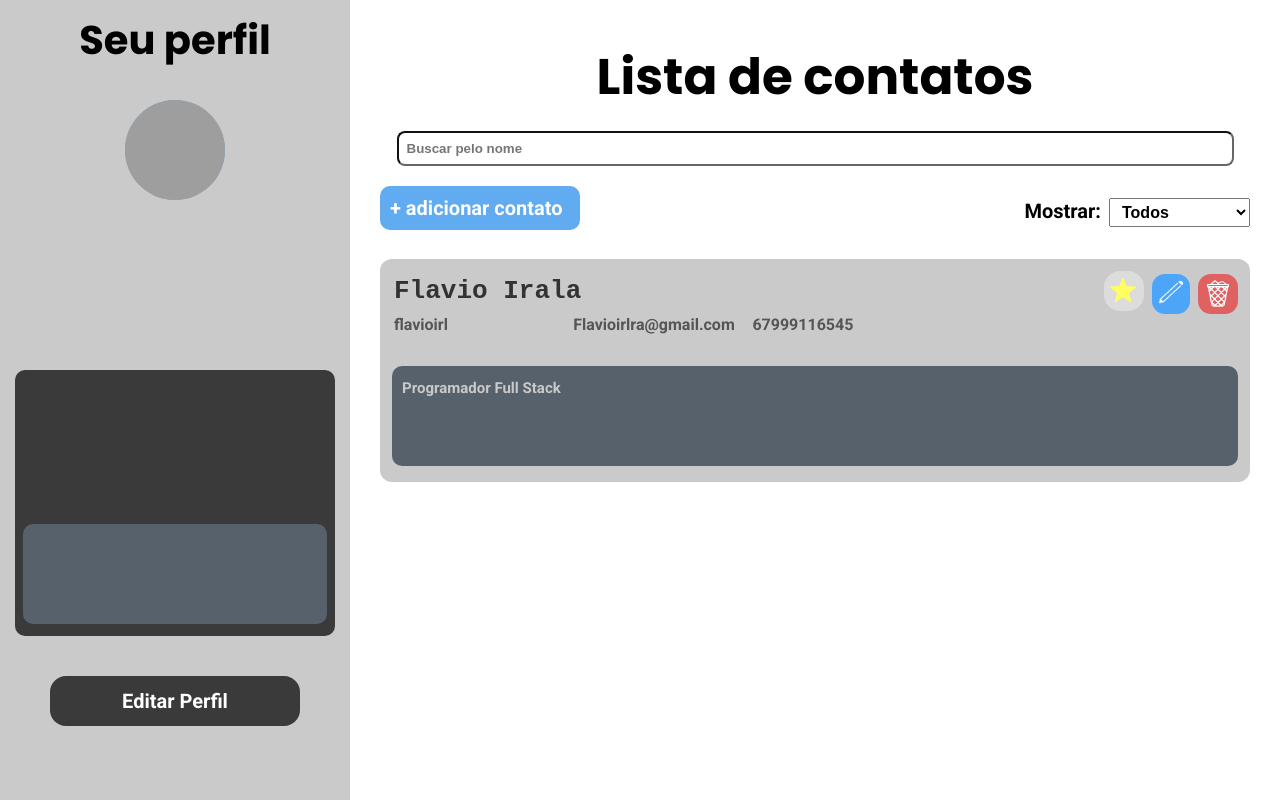
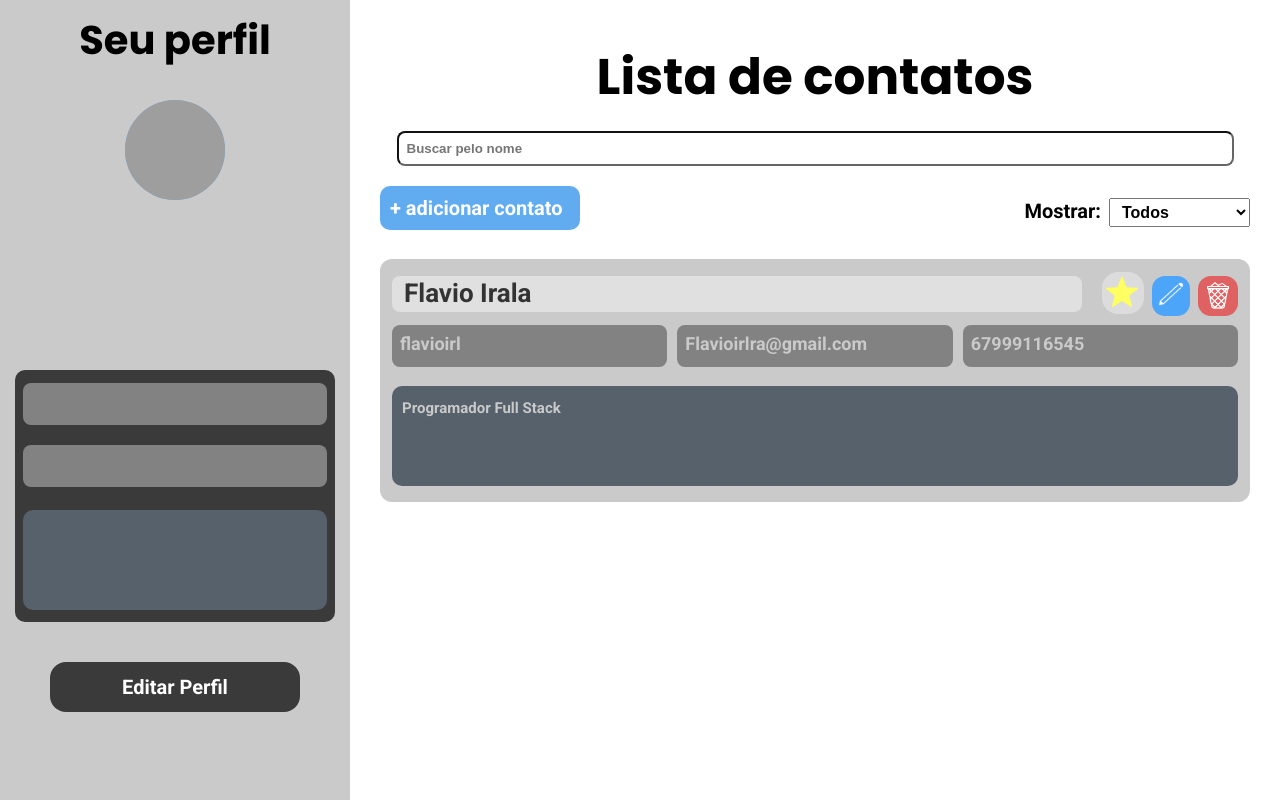
Before and after one commit to FlavioIrl/Agenda-Telefonica-React, a React (Vite) app: page /paginaPrincipal in a window 1280 px wide. Built offline with nearby package versions, Linux system fonts and the light colour scheme; grey boxes are pictures that could not be loaded.

Commit message:
algumas pequenas mudanças no visual

```diff
--- a/src/components/Contato/index.tsx
+++ b/src/components/Contato/index.tsx
@@ -2,7 +2,6 @@ import { useDispatch, useSelector } from 'react-redux'
 import { useState, useEffect, type ChangeEvent } from 'react'
 import type { RootState } from '../../store'
 import RegistroClass from '../../models/Registro'
-
 
 import * as enums from '../../utils/enums/Contato'
 
@@ -100,7 +99,9 @@ const Contato = ({
   }
 
   function alterarStatusContato(evento: ChangeEvent<HTMLInputElement>) {
-    const novoStatus = evento.target.checked ? enums.Favorito.SIM : enums.Favorito.NAO
+    const novoStatus = evento.target.checked
+      ? enums.Favorito.SIM
+      : enums.Favorito.NAO
     setStatusEdit(novoStatus)
 
     dispatch(
@@ -143,11 +144,11 @@ const Contato = ({
               </>
             ) : (
               <S.BotaoEditarContainer>
-                  {registro?.status === enums.Favorito.SIM && (
-                    <S.BotaoFavorito>
-                      <img src="/icons8-estrela.png" />
-                    </S.BotaoFavorito>
-                  )}
+                {registro?.status === enums.Favorito.SIM && (
+                  <S.BotaoFavorito>
+                    <img src="/icons8-estrela.png" />
+                  </S.BotaoFavorito>
+                )}
                 <S.BotaoEditar onClick={iniciarEdicao}>
                   <img src="/icons8-edit.png" />
                 </S.BotaoEditar>
@@ -164,7 +165,7 @@ const Contato = ({
             value={loginEdit}
             onChange={(e) => setLoginEdit(e.target.value)}
           />
-          <S.TextoContato
+          <S.TextoContatoEmail
             disabled={!estaEditando}
             value={emailEdit}
             onChange={(e) => setEmailEdit(e.target.value)}
--- a/src/components/Contato/styles.ts
+++ b/src/components/Contato/styles.ts
@@ -1,5 +1,5 @@
 import styled from 'styled-components'
-import { BotaoBase } from '../../styles'
+import { BotaoBase, TextArea } from '../../styles'
 
 export const CardContainer = styled.div`
   margin-right: 30px;
@@ -10,9 +10,9 @@ export const BotaoFavorito = styled.div`
   background-color: #dcdcdc;
   margin-bottom: 5px;
   color: white;
-  width: 40px;
-  height: 40px;
-  padding: 6px;
+  width: 42px;
+  height: 42px;
+  padding: 4px;
   border-radius: 16px;
 
   img {
@@ -51,36 +51,39 @@ export const Card = styled.div`
   margin-bottom: 20px;
 `
 
-export const Titulo = styled.textarea`
+export const Titulo = styled(TextArea)`
   font-size: 26px;
-  font-weight: bold;
   margin-bottom: 8px;
   color: #333;
-  height: 32px;
-  resize: none;
-  width: 100%;
-  border: none;
-  background-color: transparent;
-  overflow: hidden;
+  background-color: #e0e0e0;
+  height: 36px;
+  padding-left: 12px;
+  margin-right: 20px;
 
   @media (max-width: 768px) {
     font-size: 16px;
   }
 `
 
-export const TextoContato = styled.textarea`
-  font-size: clamp(13px, 4vw, 16px);
-  font-family: Roboto, sans-serif;
-  margin-right: 10px;
-  font-weight: bold;
-  line-height: 13px;
-  width: 20%;
-  height: 20px;
-  resize: none;
-  border: none;
-  background-color: transparent;
-  color: #555;
-  overflow: hidden;
+export const TextoContatoEmail = styled(TextArea)`
+  font-size: clamp(13px, 4vw, 18px);
+  height: 42px;
+  margin-inline: 10px;
+  margin-top: 5px;
+  margin-bottom: 11px;
+  padding: 8px;
+
+  @media (max-width: 768px) {
+    font-size: 16px;
+  }
+`
+
+export const TextoContato = styled(TextArea)`
+  font-size: clamp(13px, 4vw, 18px);
+  height: 42px;
+  margin-top: 5px;
+  margin-bottom: 11px;
+  padding: 8px;
 
   @media (max-width: 768px) {
     font-size: 16px;
--- a/src/containers/ListaContatos/index.tsx
+++ b/src/containers/ListaContatos/index.tsx
@@ -51,7 +51,9 @@ const ListaContatos = () => {
           </select>
         </S.FiltroFavorito>
       </S.DivLista>
-      {registrosFiltrados.filter(r => r.id !== 2).map((r) =>(
+      {registrosFiltrados
+        .filter((r) => r.id !== 2)
+        .map((r) => (
           <Contato
             key={r.id}
             id={r.id}
--- a/src/containers/ListaContatos/styles.ts
+++ b/src/containers/ListaContatos/styles.ts
@@ -32,7 +32,6 @@ export const FiltroFavorito = styled.div`
   }
 `
 
-
 export const Campo = styled.input`
   padding: 8px;
   background-color: #fff;
@@ -41,7 +40,7 @@ export const Campo = styled.input`
   color: #666666;
   border-color: #666666;
   margin: 0 auto;
-  width:90%;
+  width: 90%;
 `
 
 export const BotaoLista = styled(BotaoLink)`
--- a/src/containers/Perfil/index.tsx
+++ b/src/containers/Perfil/index.tsx
@@ -39,7 +39,8 @@ export const Perfil = () => {
           email,
           telefone,
           login,
-          descricao
+          descricao,
+          status: registro.status
         })
       )
     }
--- a/src/containers/Perfil/styles.ts
+++ b/src/containers/Perfil/styles.ts
@@ -1,5 +1,5 @@
 import styled from 'styled-components'
-import { BotaoBase } from '../../styles'
+import { BotaoBase, TextArea } from '../../styles'
 
 export const ContainerPerfil = styled.div`
   position: sticky;
@@ -48,6 +48,10 @@ export const BotaoPerfil = styled(BotaoBase)`
   padding: 5px;
   background-color: #3a3a3a;
 
+  @media (min-width: 768px) and (max-width: 1080px) {
+    margin: 8px auto 0;
+  }
+
   &:hover {
     background-color: rgb(78, 77, 77);
   }
@@ -63,17 +67,12 @@ export const TextoDiv = styled.div`
   background-color: #3a3a3a;
 `
 
-export const TextoPerfil = styled.textarea`
+export const TextoPerfil = styled(TextArea)`
   font-size: clamp(18px, 4vw, 22px);
-  font-family: Roboto, sans-serif;
-  margin-left: 5px;
   font-weight: bold;
-  width: 100%;
-  resize: none;
-  border: none;
-  background-color: transparent;
-  color: #cacaca;
-  overflow: hidden;
+  height: 42px;
+  padding: 8px;
+  margin-bottom: 11px;
 
   @media (max-width: 768px) {
     font-size: 16px;
--- a/src/store/reducers/filtro.tsx
+++ b/src/store/reducers/filtro.tsx
@@ -1,7 +1,7 @@
 import type { PayloadAction } from '@reduxjs/toolkit'
 import { createSlice } from '@reduxjs/toolkit'
 
-import {Favorito} from '../../utils/enums/Contato'
+import { Favorito } from '../../utils/enums/Contato'
 
 type FiltroState = {
   termo?: string
--- a/src/styles/index.ts
+++ b/src/styles/index.ts
@@ -22,6 +22,22 @@ export const BotaoBase = styled.button`
   cursor: pointer;
 `
 
+export const TextArea = styled.textarea`
+  font-size: clamp(13px, 4vw, 16px);
+  font-family: Roboto, sans-serif;
+  font-weight: bold;
+  height: 42px;
+  border-radius: 8px;
+  margin-top: 5px;
+  margin-bottom: 11px;
+  width: 100%;
+  resize: none;
+  border: none;
+  background-color: #828282;
+  color: #cacaca;
+  overflow: hidden;
+`
+
 export const Descricao = styled.textarea`
   padding: 10px;
   color: #c9c9c9;
@@ -35,7 +51,7 @@ export const Descricao = styled.textarea`
   resize: none;
   border: none;
   background-color: #56616b;
-  margin-top: 30px;
+  margin-top: 8px;
   border-radius: 10px;
   overflow: hidden;
 `
```
Also changed, not shown: src/models/Registro.ts (+16 -16 lines), src/pages/Registro/index.tsx (line endings or trailing spaces). Lines whose indentation alone changed are shown as unchanged.
